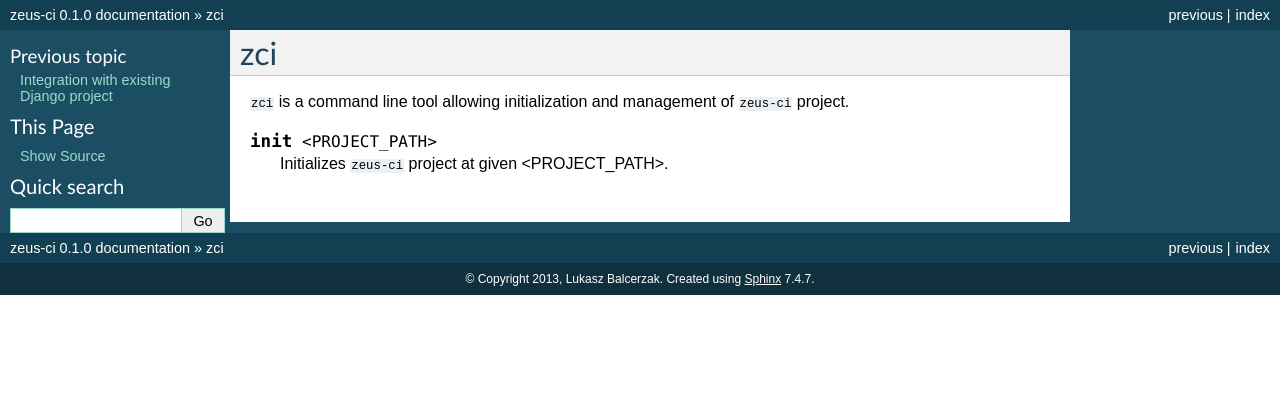
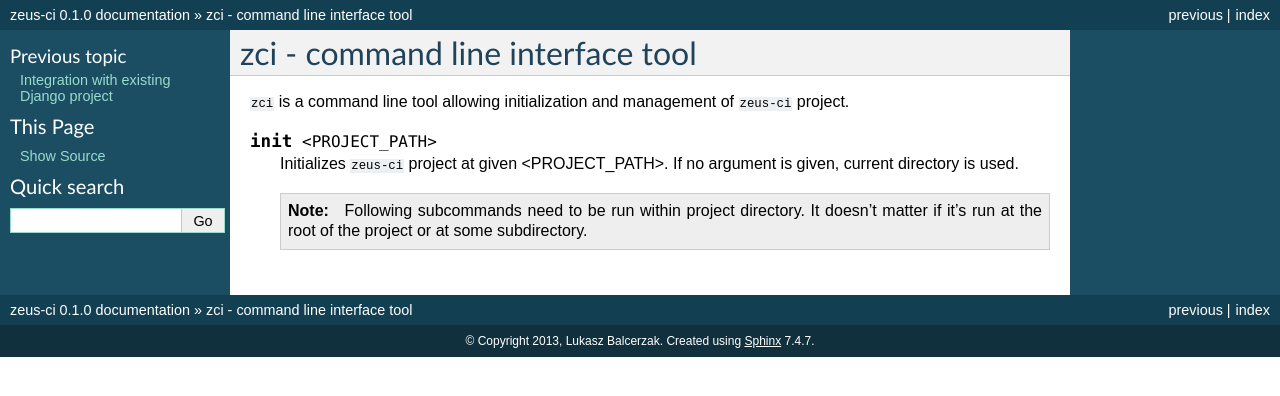
Before and after one commit to lukaszb/zeusci, a Sphinx documentation site: the page built from docs/source/zci.rst, in a window 1280 px wide. Shown: the top 396 px of the page. Built offline with Sphinx 7.4.7, drawn with Linux system fonts in a browser that asks for light colours.

Commit message:
Updated zci doc

```diff
--- a/docs/source/zci.rst
+++ b/docs/source/zci.rst
@@ -1,14 +1,18 @@
 .. _zci:
 
-zci
-===
+zci - command line interface tool
+=================================
 
 ``zci`` is a command line tool allowing initialization and management of
 ``zeus-ci`` project.
 
 .. program:: zci
 
-
 .. cmdoption:: init <PROJECT_PATH>
 
-   Initializes ``zeus-ci`` project at given <PROJECT_PATH>.
+   Initializes ``zeus-ci`` project at given <PROJECT_PATH>. If no argument is
+   given, current directory is used.
+
+   .. note::
+      Following subcommands need to be run within project directory. It doesn't
+      matter if it's run at the root of the project or at some subdirectory.
```
